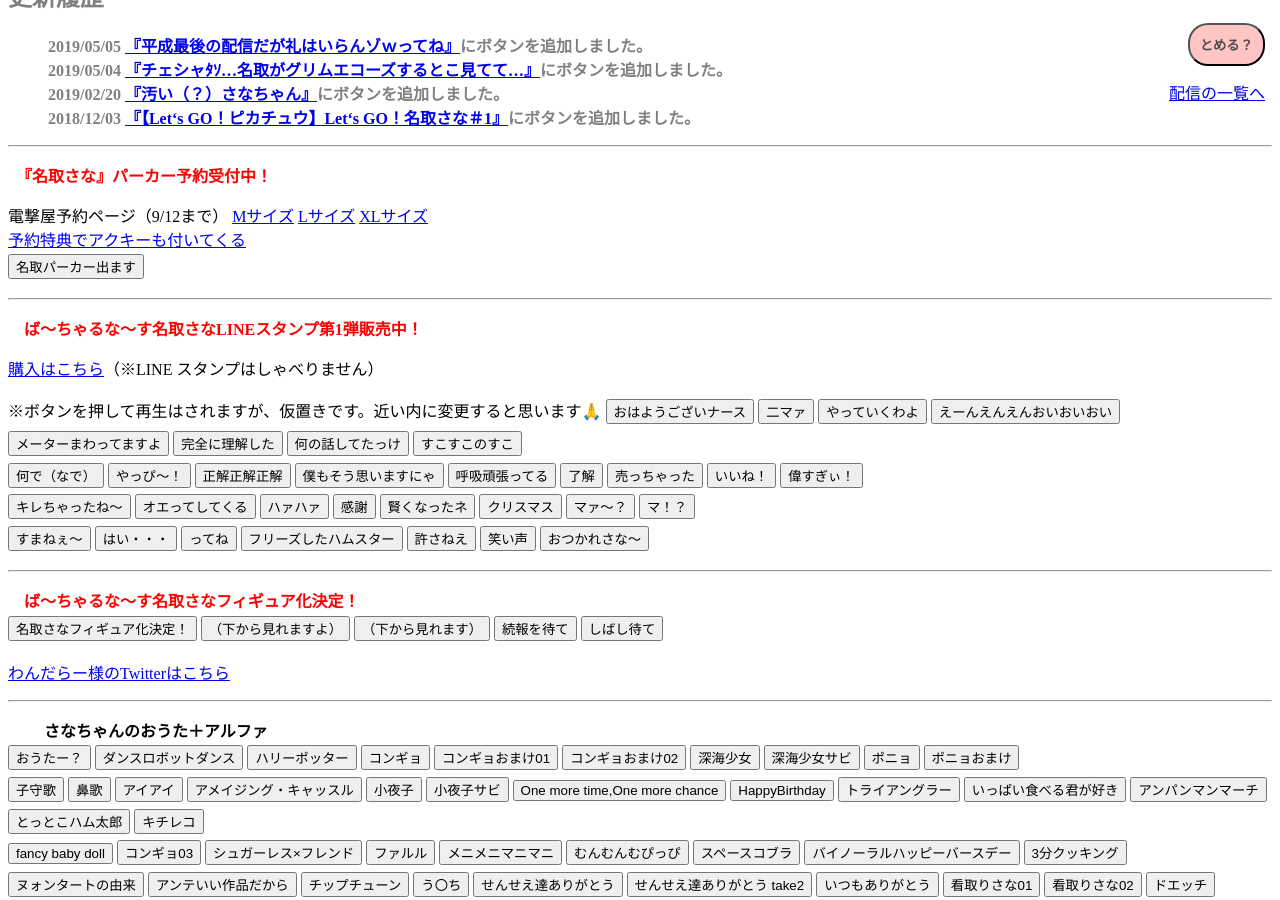
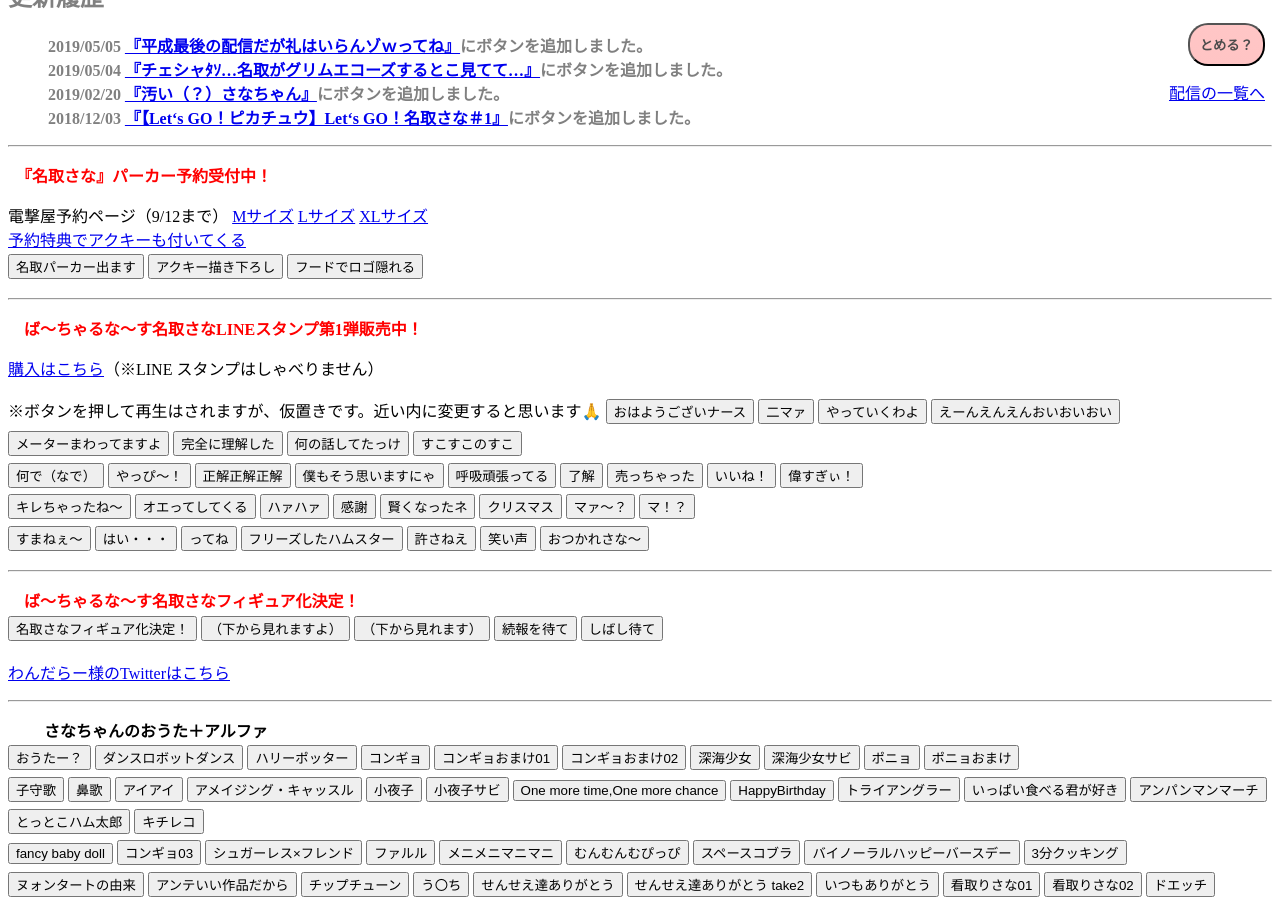
Before and after one commit to sanabutton/sanabutton.github.io, a Jekyll site: the page built from index.html, in a window 1280 px wide and 900 px high, scrolled down 666 px. Built offline with Jekyll 4.4.1, drawn with Linux system fonts in a browser that asks for light colours; comment, search, counter and statistics services are not loaded.

Commit message:
名取パーカーの宣伝ボタンを追加

```diff
--- a/index.html
+++ b/index.html
@@ -49,6 +49,8 @@ layout: home
 <a href="https://twitter.com/sana_natori/status/1158243939742183425">予約特典でアクキーも付いてくる</a>
 <br>
 <button type="button" class="sounds" data-file="すっげ寒かったゾ＾～ｗ/名取パーカー出ます">名取パーカー出ます</button>
+<button type="button" class="sounds" data-file="ネバー絵ンディングストーリー/アクキー描き下ろし">アクキー描き下ろし</button>
+<button type="button" class="sounds" data-file="ネバー絵ンディングストーリー/フードでロゴ隠れる">フードでロゴ隠れる</button>
 </p>
 
 <hr style="margin: 1em 0 ;">
```
